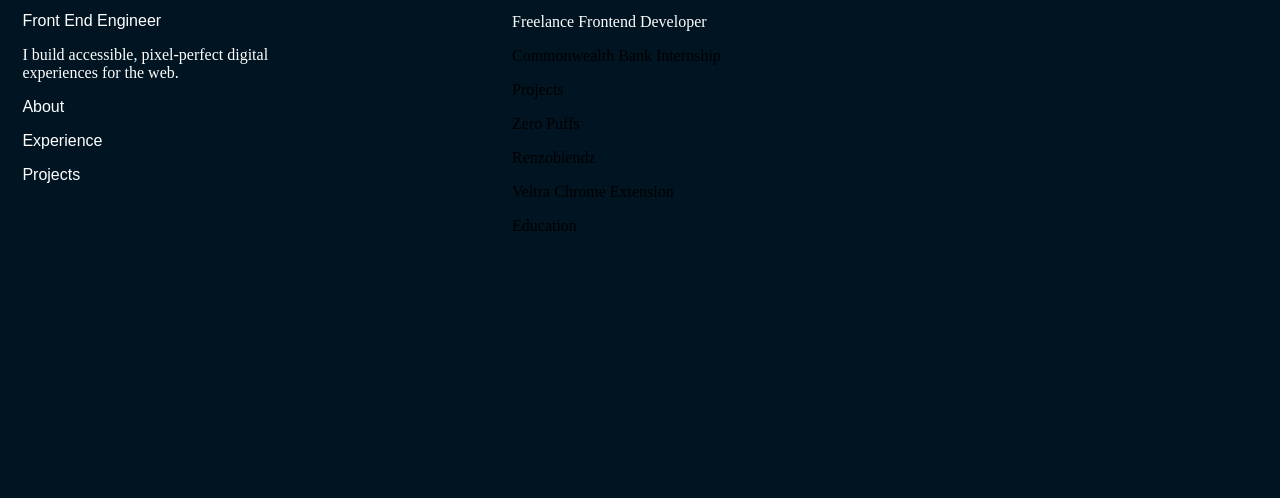
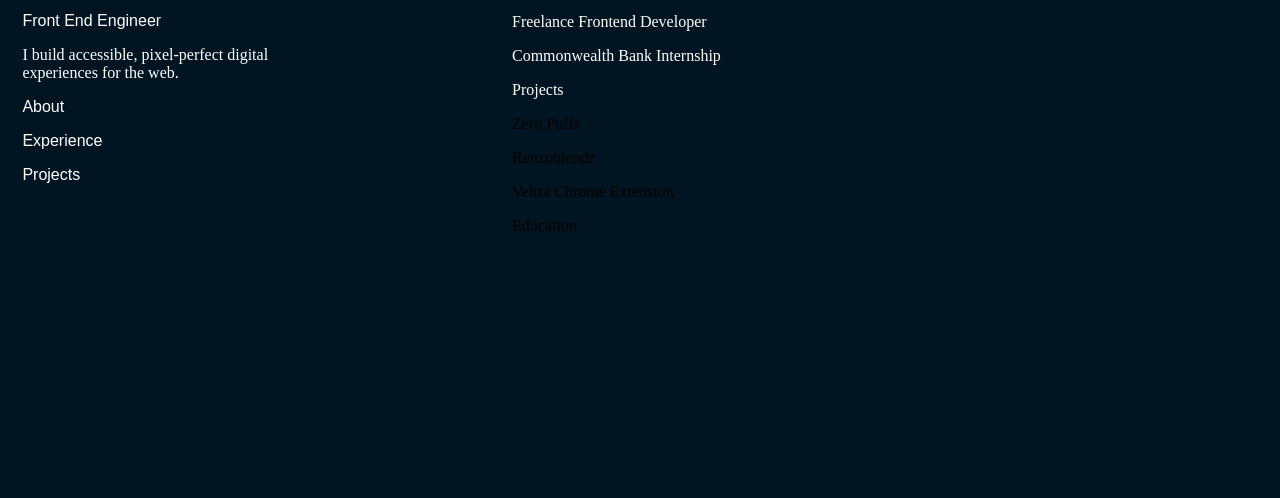
Before and after one commit to operationstriker/Portfolio-2, a plain HTML site: page index.html in a window 1280 px wide. Shown: the part 233-731 px from the top of the page. Drawn offline with Linux system fonts and the light colour scheme.

Commit message:
Update index.html

```diff
--- a/index.html
+++ b/index.html
@@ -47,8 +47,8 @@ In my spare time, I’m usually climbing, playing tennis, hanging out with my wi
 
 <p class="ScrollText">Freelance Frontend Developer</p>
 
-<p>Commonwealth Bank Internship</p>
-<p>Projects</p>
+<p class="ScrollText">Commonwealth Bank Internship</p>
+<p class="ScrollText">Projects</p>
 
 <p>Zero Puffs</p>
 
```
